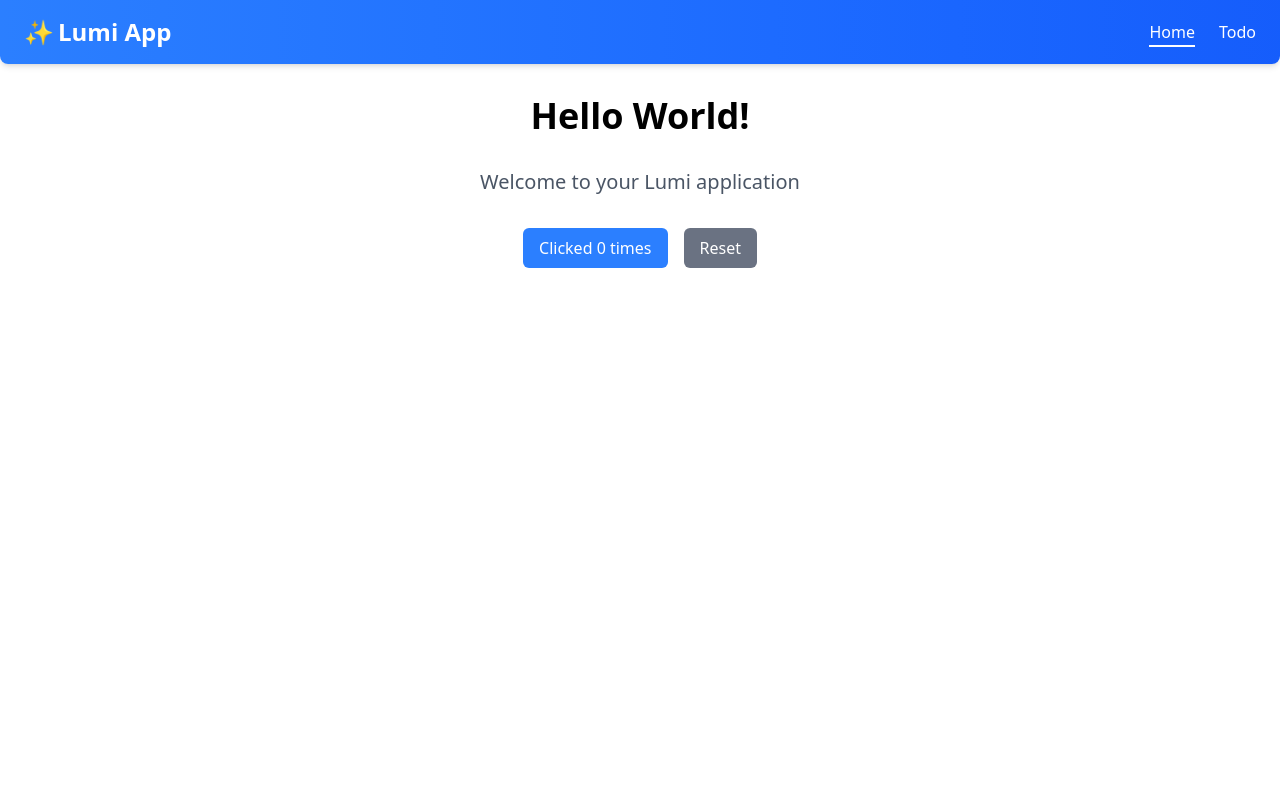
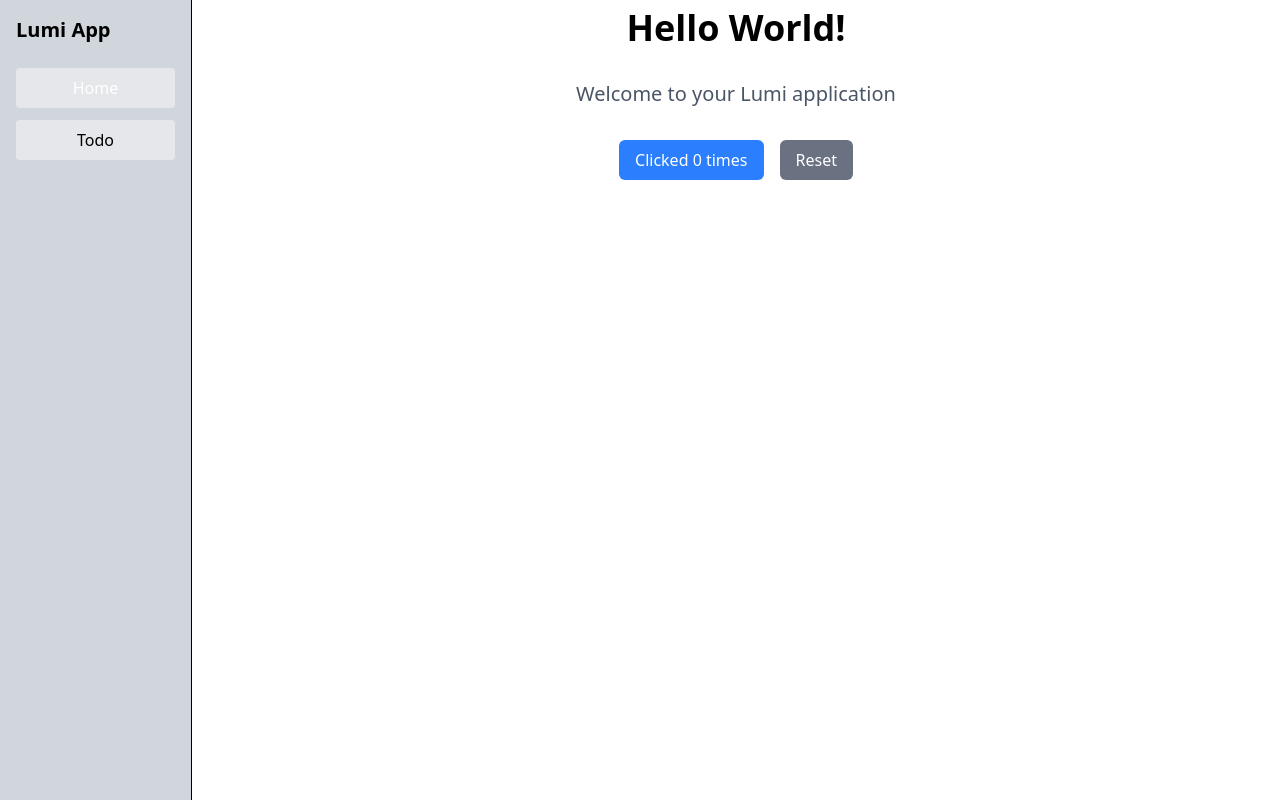
Before and after one commit to saurluca/lumi, a Nuxt app: page / in a window 1280 px wide. Built offline with nearby package versions, Linux system fonts and the light colour scheme; no server answers.

Commit message:
feat: fixed and styled  sidbear

```diff
--- a/app/components/d-header.vue
+++ /dev/null
@@ -1,16 +0,0 @@
-<script setup>
-</script>
-
-<template>
-  <header class="bg-blue-600 text-white shadow-md">
-    <div class="container mx-auto px-4 py-4 flex justify-between items-center">
-      <h1 class="text-2xl font-bold">Lumi App</h1>
-      <nav>
-        <ul class="flex space-x-4">
-          <li><NuxtLink to="/" class="hover:underline">Home</NuxtLink></li>
-          <li><NuxtLink to="/todo" class="hover:underline">Todo</NuxtLink></li>
-        </ul>
-      </nav>
-    </div>
-  </header>
-</template>
--- a/app/components/d-nav.vue
+++ /dev/null
@@ -1,23 +0,0 @@
-<script setup>
-const route = useRoute();
-</script>
-
-<template>
-  <nav class="flex justify-between items-center w-full py-4 px-6 bg-gradient-to-r from-blue-500 to-blue-600 shadow-md rounded-b-lg">
-    <h2 class="text-2xl font-bold text-white">
-      <span class="mr-1">✨</span>Lumi App
-    </h2>
-    <ul class="flex space-x-6">
-      <li>
-        <NuxtLink to="/" class="text-white font-medium transition duration-300 ease-in-out hover:text-blue-200 relative" :class="{ 'after:absolute after:h-0.5 after:w-full after:bg-white after:bottom-[-4px] after:left-0': route.path === '/' }">
-          Home
-        </NuxtLink>
-      </li>
-      <li>
-        <NuxtLink to="/todo" class="text-white font-medium transition duration-300 ease-in-out hover:text-blue-200 relative" :class="{ 'after:absolute after:h-0.5 after:w-full after:bg-white after:bottom-[-4px] after:left-0': route.path === '/todo' }">
-          Todo
-        </NuxtLink>
-      </li>
-    </ul>
-  </nav>
-</template>
--- /dev/null
+++ b/app/components/d-sidebar.vue
@@ -0,0 +1,23 @@
+<script setup>
+const route = useRoute();
+</script>
+
+<template>
+  <div class="bg-gray-300 min-h-screen w-48 p-4 border-r">
+    <h1 class="text-xl font-bold mb-6">Lumi App</h1>
+    <nav>
+      <ul class="space-y-3">
+        <li>
+          <NuxtLink to="/" class="block py-2 px-3 rounded bg-gray-200 hover:bg-gray-400 transition-colors duration-200 text-center" :class="{ 'bg-blue-500 text-white hover:bg-blue-600': route.path === '/' }">
+            Home
+          </NuxtLink>
+        </li>
+        <li>
+          <NuxtLink to="/todo" class="block py-2 px-3 rounded bg-gray-200 hover:bg-gray-400 transition-colors duration-200 text-center" :class="{ 'bg-blue-500 text-white hover:bg-blue-600': route.path === '/todo' }">
+            Todo
+          </NuxtLink>
+        </li>
+      </ul>
+    </nav>
+  </div>
+</template>
--- a/app/layouts/d-basic-page.vue
+++ /dev/null
@@ -1,19 +0,0 @@
-<script setup>
-</script>
-
-<!-- <template>
-  <div class="h-full w-full">
-    <d-header />
-    <main class="flex-grow container mx-auto px-4 py-8">
-      <slot />
-    </main>
-  </div>
-</template> -->
-
-<template>
-  <div class="h-dvh bg-slate-100 dark:bg-slate-700 text- transition-colors duration-300 flex p-1 items-center justify-center">
-    <div class="h-full max-h-[618px] w-full mx-auto flex flex-col max-w-2xl p-2 md:p-7 bg-white dark:bg-slate-800 rounded-lg shadow-md transition-colors duration-300 ">
-      <slot/>
-    </div>
-  </div>
-</template>
--- /dev/null
+++ b/app/layouts/default.vue
@@ -0,0 +1,12 @@
+<script setup lang="ts">
+// code here
+</script>
+
+<template>
+  <div class="flex h-full max-h-screen flex-col sm:flex-row">
+    <d-sidebar />
+    <main class="flex-1 overflow-scroll p-2">
+      <slot></slot>
+    </main>
+  </div>
+</template>
--- a/app/pages/index.vue
+++ b/app/pages/index.vue
@@ -5,16 +5,9 @@ import { ref } from 'vue';
 const count = ref(0);
 </script>
 
-<script>
-// Define the layout for this page
-export default {
-  layout: 'd-basic-page'
-}
-</script>
 
 <template>
   <div class="flex flex-col space-y-8">
-    <d-nav />
     <div class="flex flex-col items-center justify-center space-y-8">
       <h1 class="text-4xl font-bold text-center">Hello World!</h1>
       <p class="text-xl text-gray-600 text-center">Welcome to your Lumi application</p>
--- a/app/pages/todo.vue
+++ b/app/pages/todo.vue
@@ -110,16 +110,9 @@ onUnmounted(() => {
 });
 </script>
 
-<script>
-// Define the layout for this page
-export default {
-  layout: 'd-basic-page'
-}
-</script>
 
 <template>
   <div>
-    <d-nav />
     <h1 class="text-3xl font-bold mb-6">Todo List</h1>
 
     <!-- User not logged in message -->
```
